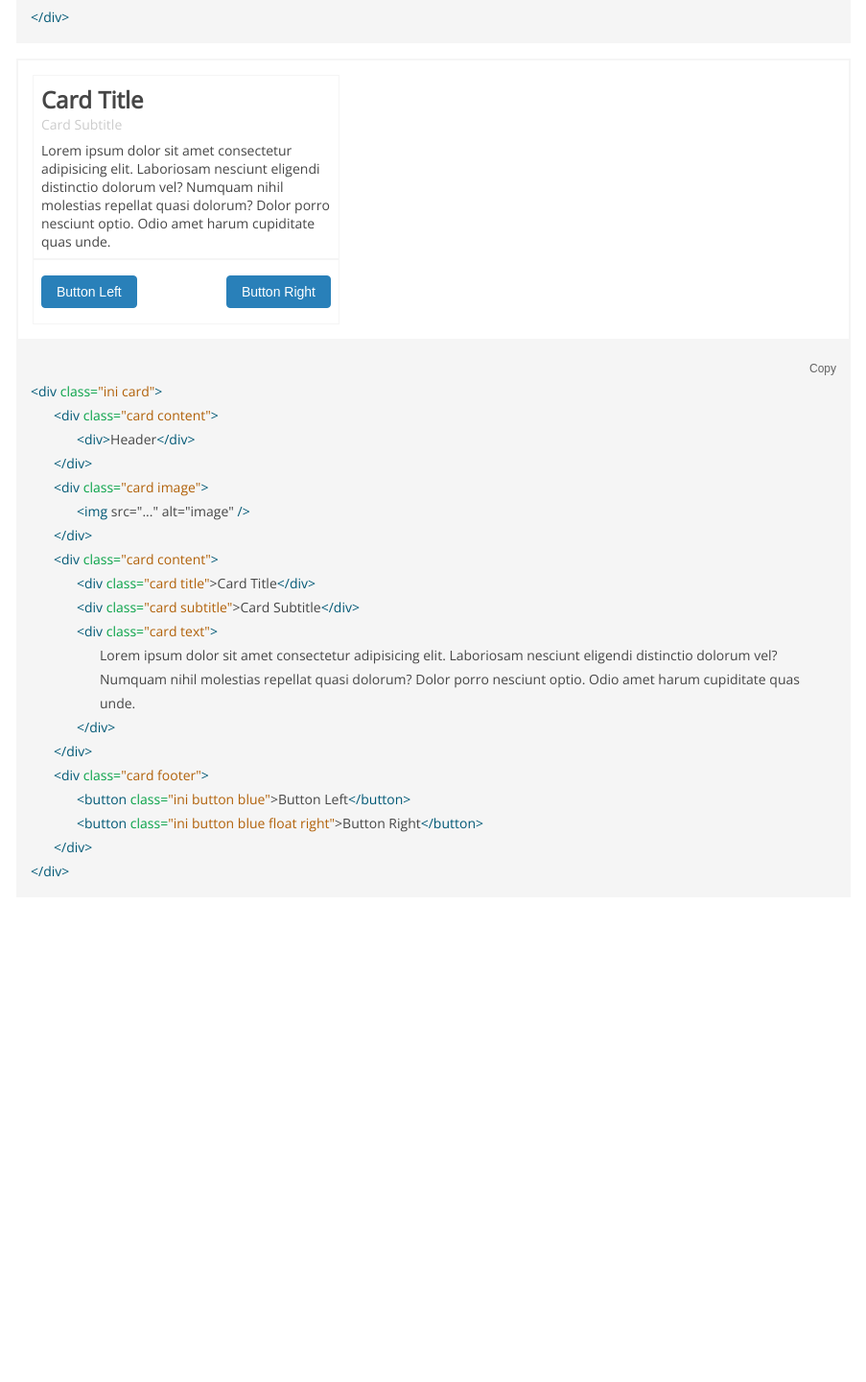
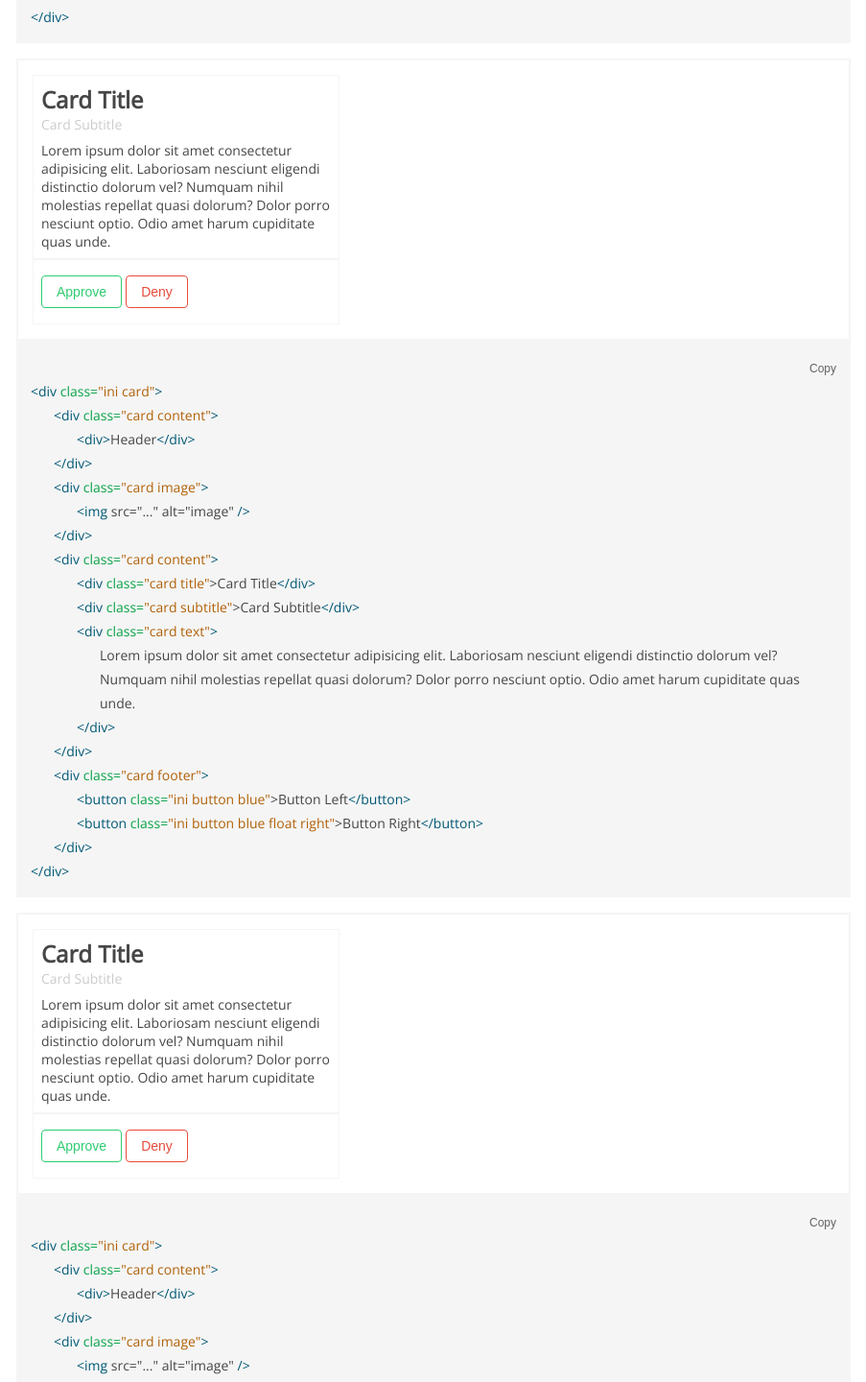
Before and after one commit to Ovinsyah/inicss, a Vue app: page /documentation/elements/card in a window 1280 px wide. Shown: the part 2530-3970 px from the top of the page at 96% size, without its empty margins (298-1201 px from the left). Before the commit the page ends 3491 px from the top, so only its background shows below. Built offline with nearby package versions, Linux system fonts and the light colour scheme.

Commit message:
Update card

```diff
--- a/src/views/documentation/elements/Card.vue
+++ b/src/views/documentation/elements/Card.vue
@@ -152,8 +152,73 @@
                 </div>
               </div>
               <div class="card footer">
-                <button class="ini button blue">Button Left</button>
-                <button class="ini button blue float right">Button Right</button>
+                <button class="ini button o-green mr-1">Approve</button>
+                <button class="ini button o-red">Deny</button>
+              </div>
+            </div>
+          </div>
+          <div class="code">
+              <div class="ini align right">
+                  <button class="ini button copy onCopy">Copy</button>
+              </div>
+              <div class="area selected">
+                <div>
+                  <div><span class="tag">&#x3C;div</span> <span class="class"> class=</span><span class="nclass">&#x22;ini card&#x22;</span><span class="tag">&#x3E;</span></div>
+                    <div class="ml-4"><span class="tag">&#x3C;div</span> <span class="class"> class=</span><span class="nclass">&#x22;card content&#x22;</span><span class="tag">&#x3E;</span></div>
+                      <div class="ml-5"><span class="tag">&#x3C;div&#x3E;</span>Header<span class="tag">&#x3C;/div&#x3E;</span></div>
+                    <div class="ml-4"><span class="tag">&#x3C;/div&#x3E;</span></div>
+                    <div class="ml-4"><span class="tag">&#x3C;div</span> <span class="class"> class=</span><span class="nclass">&#x22;card image&#x22;</span><span class="tag">&#x3E;</span></div>
+                      <div class="ml-5"><span class="tag">&#x3C;img</span> src=&#x22;...&#x22; alt=&#x22;image&#x22; <span class="tag">/&#x3E;</span></div>
+                    <div class="ml-4"><span class="tag">&#x3C;/div&#x3E;</span></div>
+                    <div class="ml-4"><span class="tag">&#x3C;div</span> <span class="class"> class=</span><span class="nclass">&#x22;card content&#x22;</span><span class="tag">&#x3E;</span></div>
+                      <div class="ml-5"><span class="tag">&#x3C;div</span> <span class="class"> class=</span><span class="nclass">&#x22;card title&#x22;</span>&#x3E;Card Title<span class="tag">&#x3C;/div&#x3E;</span></div>
+                      <div class="ml-5"><span class="tag">&#x3C;div</span> <span class="class"> class=</span><span class="nclass">&#x22;card subtitle&#x22;</span>&#x3E;Card Subtitle<span class="tag">&#x3C;/div&#x3E;</span></div>
+                      <div class="ml-5"><span class="tag">&#x3C;div</span> <span class="class"> class=</span><span class="nclass">&#x22;card text&#x22;</span><span class="tag">&#x3E;</span></div>
+                        <div class="ml-6">Lorem ipsum dolor sit amet consectetur adipisicing elit. Laboriosam nesciunt eligendi distinctio dolorum vel? Numquam nihil molestias repellat quasi dolorum? Dolor porro nesciunt optio. Odio amet harum cupiditate quas unde.</div>
+                      <div class="ml-5"><span class="tag">&#x3C;/div&#x3E;</span></div>
+                    <div class="ml-4"><span class="tag">&#x3C;/div&#x3E;</span></div>
+                    <div class="ml-4"><span class="tag">&#x3C;div</span> <span class="class"> class=</span><span class="nclass">&#x22;card footer&#x22;</span><span class="tag">&#x3E;</span></div>
+                      <div class="ml-5"><span class="tag">&#x3C;button</span> <span class="class"> class=</span><span class="nclass">&#x22;ini button blue&#x22;</span>&#x3E;Button Left<span class="tag">&#x3C;/button&#x3E;</span></div>
+                      <div class="ml-5"><span class="tag">&#x3C;button</span> <span class="class"> class=</span><span class="nclass">&#x22;ini button blue float right&#x22;</span>&#x3E;Button Right<span class="tag">&#x3C;/button&#x3E;</span></div>
+                    <div class="ml-4"><span class="tag">&#x3C;/div&#x3E;</span></div>
+                  <div><span class="tag">&#x3C;/div&#x3E;</span></div>
+                </div>
+              </div>
+              <textarea cols="100" rows="100" class="hidden">
+&#x3C;div class=&#x22;ini card&#x22;&#x3E;
+  &#x3C;div class=&#x22;card content&#x22;&#x3E;
+    &#x3C;div&#x3E;Header&#x3C;/div&#x3E;
+  &#x3C;/div&#x3E;
+  &#x3C;div class=&#x22;card image&#x22;&#x3E;
+    &#x3C;img src=&#x22;...&#x22; alt=&#x22;image&#x22; /&#x3E;
+  &#x3C;/div&#x3E;
+  &#x3C;div class=&#x22;card content&#x22;&#x3E;
+    &#x3C;div class=&#x22;card title&#x22;&#x3E;Card Title&#x3C;/div&#x3E;
+    &#x3C;div class=&#x22;card subtitle&#x22;&#x3E;Card Subtitle&#x3C;/div&#x3E;
+    &#x3C;div class=&#x22;card text&#x22;&#x3E;
+      Lorem ipsum dolor sit amet consectetur adipisicing elit. Laboriosam nesciunt eligendi distinctio dolorum vel? Numquam nihil molestias repellat quasi dolorum? Dolor porro nesciunt optio. Odio amet harum cupiditate quas unde.
+    &#x3C;/div&#x3E;
+  &#x3C;/div&#x3E;
+  &#x3C;div class=&#x22;card footer&#x22;&#x3E;
+    &#x3C;button class=&#x22;ini button blue&#x22;&#x3E;Button Left&#x3C;/button&#x3E;
+    &#x3C;button class=&#x22;ini button blue float right&#x22;&#x3E;Button Right&#x3C;/button&#x3E;
+  &#x3C;/div&#x3E;
+&#x3C;/div&#x3E;</textarea>
+          </div>
+
+          <div class="mb-3"></div>
+          <div class="example card-basic">
+            <div class="ini card">
+              <div class="card content">
+                <div class="card title">Card Title</div>
+                <div class="card subtitle">Card Subtitle</div>
+                <div class="card text">
+                  Lorem ipsum dolor sit amet consectetur adipisicing elit. Laboriosam nesciunt eligendi distinctio dolorum vel? Numquam nihil molestias repellat quasi dolorum? Dolor porro nesciunt optio. Odio amet harum cupiditate quas unde.
+                </div>
+              </div>
+              <div class="card footer">
+                <button class="ini button o-green mr-1">Approve</button>
+                <button class="ini button o-red">Deny</button>
               </div>
             </div>
           </div>
```
